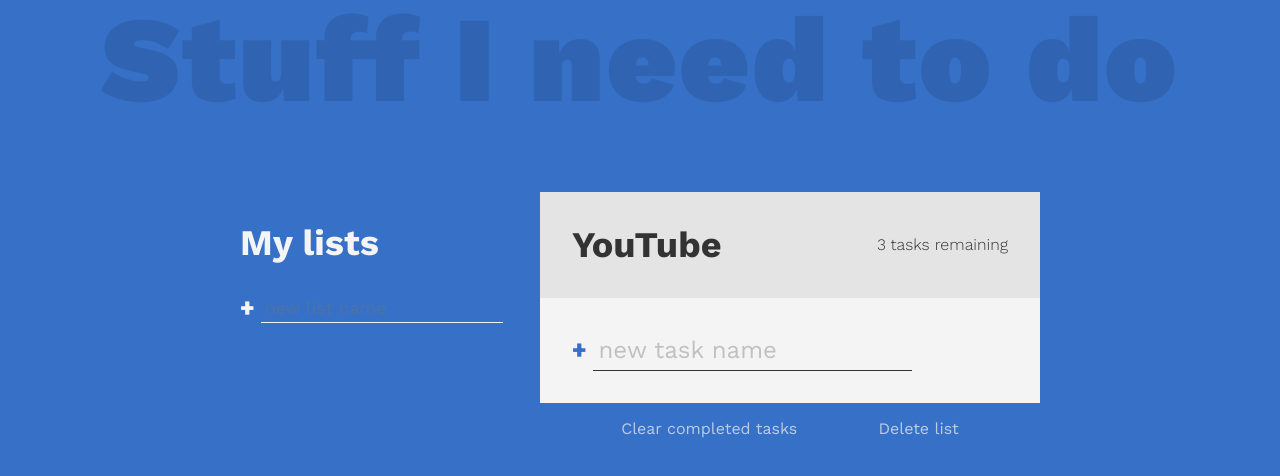
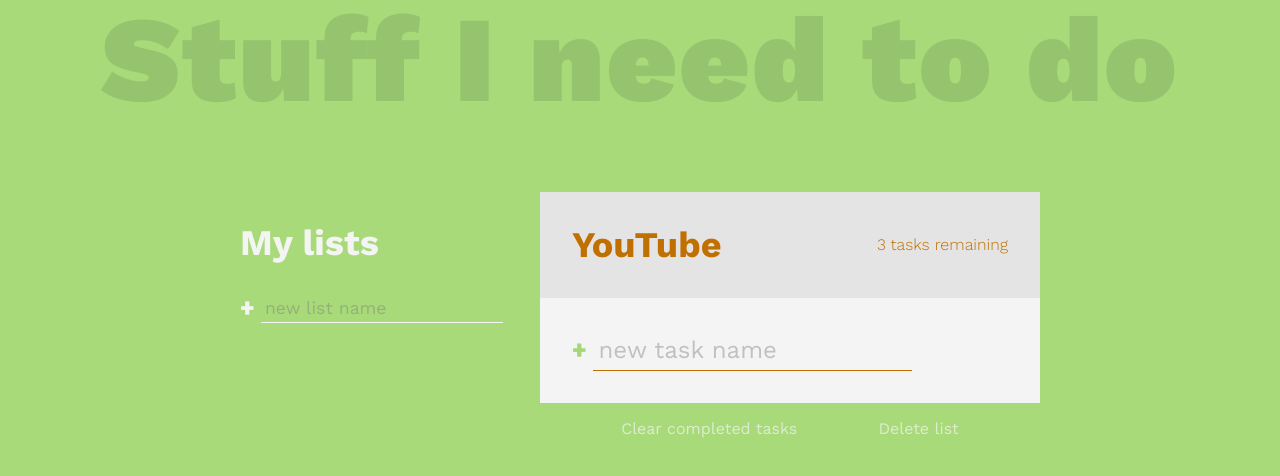
Before and after one commit to zulkh87/12-TOP-ToDoList, a plain HTML site: page index.html in a window 1280 px wide. Drawn offline with nearby package versions, Linux system fonts and the light colour scheme.

Commit message:
styling done

```diff
--- a/style.css
+++ b/style.css
@@ -1,7 +1,7 @@
 :root {
-  --clr-primary: rgb(54, 112, 199);
+  --clr-primary: rgba(124, 199, 54, 0.658);
   --clr-light: #f4f4f4;
-  --clr-dark: #333;
+  --clr-dark: #bf7000;
   --clr-warning: rgb(99, 36, 36);
 }
 
```
